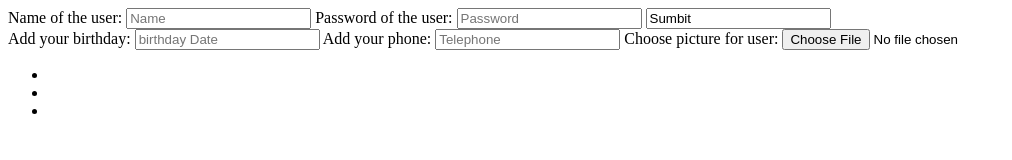
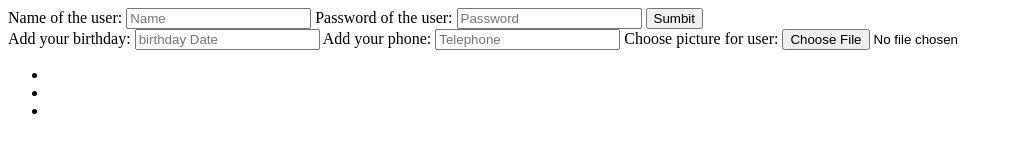
Before and after one commit to Zolotou/dojo2, a plain HTML site: page index.html in a window 1280 px wide. Shown: the whole page, without its empty margins (0-1012 px from the left). Drawn offline with Linux system fonts and the light colour scheme.

Commit message:
fix: button sumbit

```diff
--- a/index.html
+++ b/index.html
@@ -13,7 +13,7 @@
             <input required type="text" id="nameUser" name="nameUser" placeholder="Name">
             <label for="passwordUser" class="passwordLabel">Password of the user:</label>
             <input required type="password" id="passwordUser" name="passwordUser" placeholder="Password">
-            <input type="sumbit" value="Sumbit">
+            <input type="button" value="Sumbit">
         </form>
         <div class="second-field">
             <form class="non-required">
```
